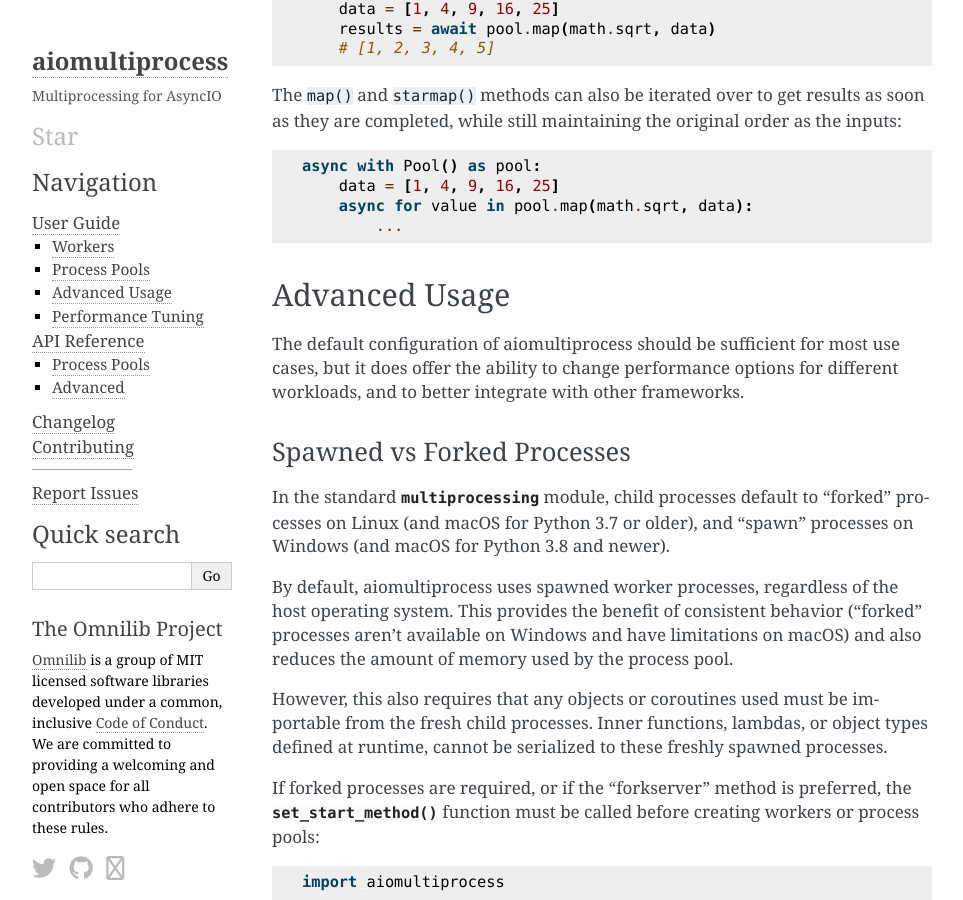
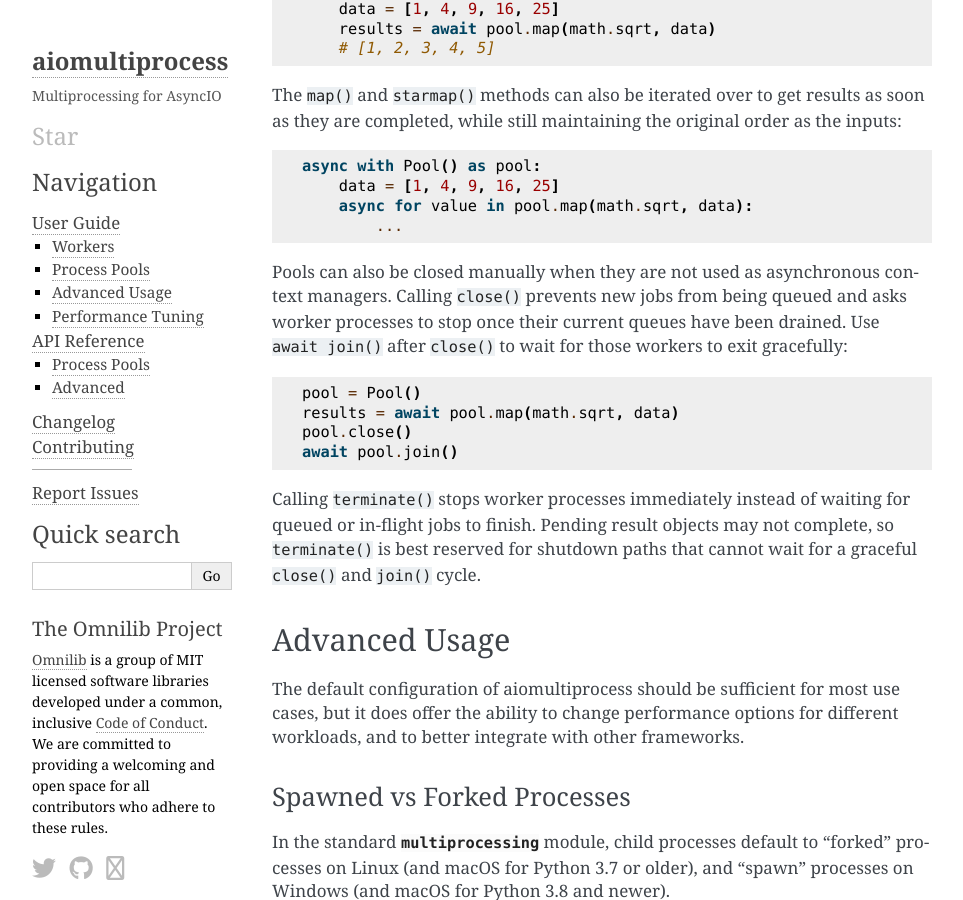
Before and after one commit to omnilib/aiomultiprocess, a Sphinx documentation site: the page built from docs/guide.rst, in a window 1280 px wide and 900 px high, scrolled down 1812 px. Shown: the whole window, without its empty margins (148-1111 px from the left). Built offline with Sphinx 7.4.7, drawn with Linux system fonts in a browser that asks for light colours; nearby versions of some CDN libraries.

Commit message:
Document Pool close and terminate behavior

```diff
--- a/docs/guide.rst
+++ b/docs/guide.rst
@@ -97,6 +97,22 @@
         data = [1, 4, 9, 16, 25]
         async for value in pool.map(math.sqrt, data):
             ...
+
+Pools can also be closed manually when they are not used as asynchronous
+context managers. Calling ``close()`` prevents new jobs from being queued and
+asks worker processes to stop once their current queues have been drained. Use
+``await join()`` after ``close()`` to wait for those workers to exit
+gracefully::
+
+    pool = Pool()
+    results = await pool.map(math.sqrt, data)
+    pool.close()
+    await pool.join()
+
+Calling ``terminate()`` stops worker processes immediately instead of waiting
+for queued or in-flight jobs to finish. Pending result objects may not complete,
+so ``terminate()`` is best reserved for shutdown paths that cannot wait for a
+graceful ``close()`` and ``join()`` cycle.
 
 
 Advanced Usage
```
Also changed, not shown: 1 other file.
